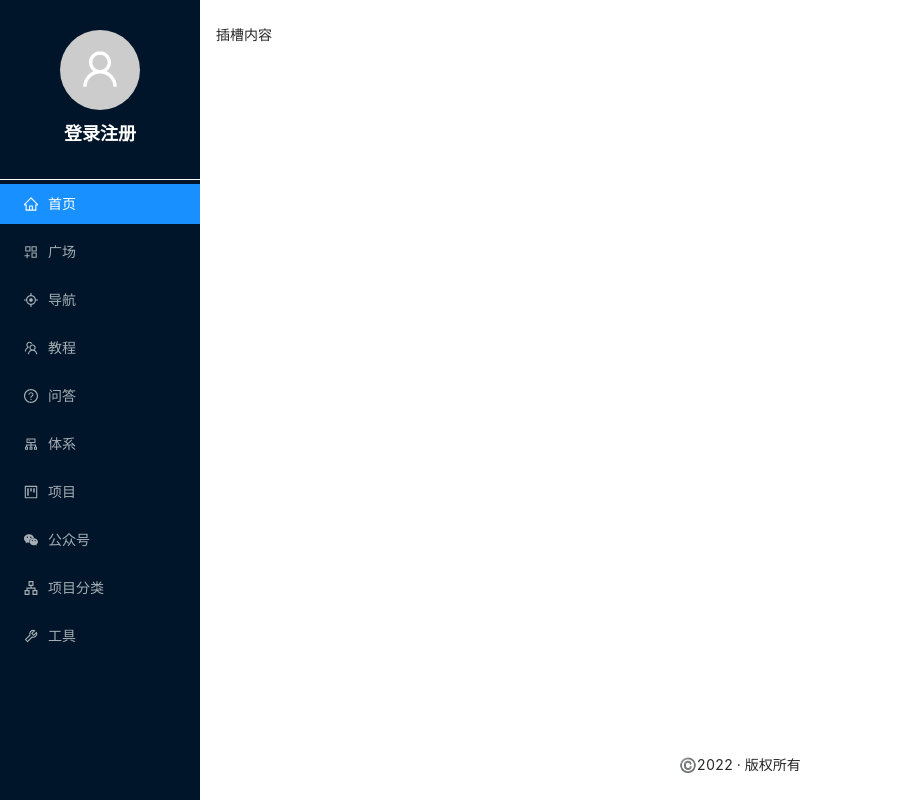
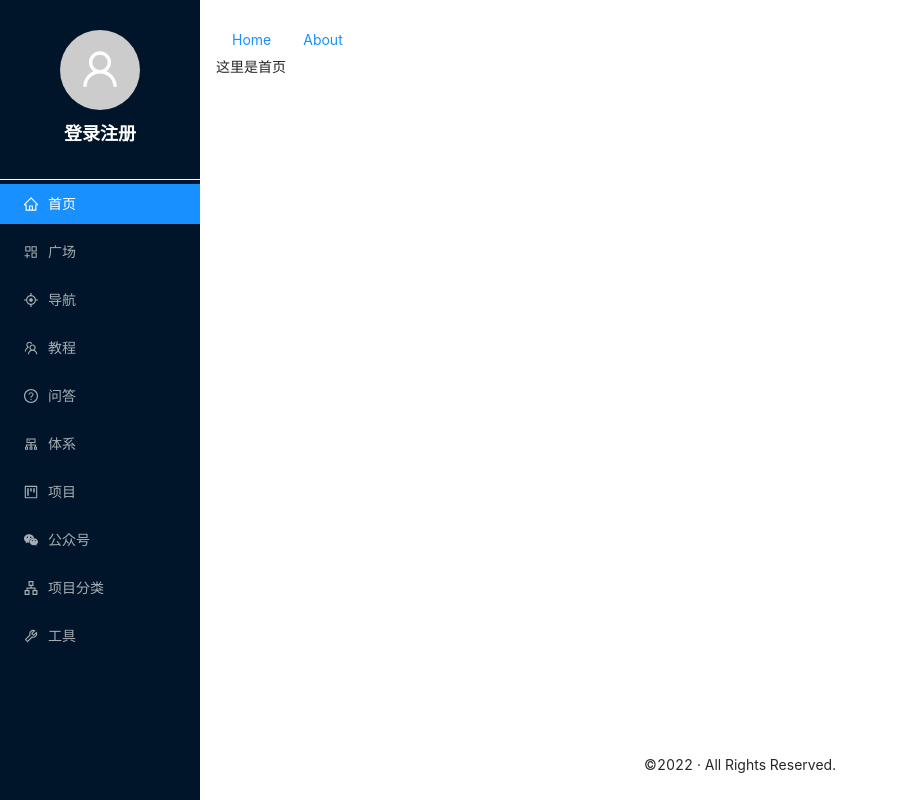
Before and after one commit to xiaopin/wanandroid-react, a React (Vite) app: page / in a window 1280 px wide. Shown: the whole page, without its empty margins (0-898 px from the left). Built offline with nearby package versions, Linux system fonts and the light colour scheme.

Commit message:
路由初体验

```diff
--- a/package.json
+++ b/package.json
@@ -12,6 +12,8 @@
     "classnames": "^2.3.1",
     "react": "^18.0.0",
     "react-dom": "^18.0.0",
+    "react-router-dom": "^6.3.0",
+    "react-use": "^17.4.0",
     "recoil": "^0.7.3",
     "sass": "^1.52.3",
     "sass-loader": "^13.0.0"
--- a/src/App.tsx
+++ b/src/App.tsx
@@ -1,10 +1,29 @@
-import React from 'react'
-import AppLayout from './components/AppLayout'
+import { Button } from 'antd'
+import React, { lazy } from 'react'
+import { Routes, Route, useNavigate, useRoutes } from 'react-router-dom'
+import AppLayout from '@/components/AppLayout'
+import AboutView from '@/views/AboutView'
+import HomeView from '@/views/HomeView'
+import NotFoundView from '@/views/404'
 
 const App: React.FC = props => {
+    const navigator = useNavigate()
+
     return (
-        <AppLayout footer={'©️2022 · 版权所有'}>
-            <div>插槽内容</div>
+        <AppLayout>
+            <div>
+                <Button type="link" onClick={() => navigator('/')}>
+                    Home
+                </Button>
+                <Button type="link" onClick={() => navigator('/about')}>
+                    About
+                </Button>
+            </div>
+            <Routes>
+                <Route path="/" element={<HomeView />}></Route>
+                <Route path="/about" element={<AboutView />}></Route>
+                <Route path="*" element={<NotFoundView />}></Route>
+            </Routes>
         </AppLayout>
     )
 }
--- a/src/main.tsx
+++ b/src/main.tsx
@@ -1,11 +1,14 @@
 import React from 'react'
 import ReactDOM from 'react-dom/client'
+import { HashRouter } from 'react-router-dom'
 import App from './App'
 import 'antd/dist/antd.css'
 import './style/app.scss'
 
 ReactDOM.createRoot(document.getElementById('root')!).render(
     <React.StrictMode>
-        <App />
+        <HashRouter>
+            <App />
+        </HashRouter>
     </React.StrictMode>
 )
--- /dev/null
+++ b/src/views/404.tsx
@@ -0,0 +1,10 @@
+/**
+ * 404页面
+ */
+import React from 'react'
+
+const NotFoundView: React.FC = props => {
+    return <div>404 Not Found!!!</div>
+}
+
+export default NotFoundView
--- /dev/null
+++ b/src/views/AboutView.tsx
@@ -0,0 +1,10 @@
+/**
+ * 关于页面
+ */
+import React from 'react'
+
+const AboutView: React.FC = props => {
+    return <div>关于说明</div>
+}
+
+export default AboutView
--- /dev/null
+++ b/src/views/HomeView.tsx
@@ -0,0 +1,14 @@
+/**
+ * 首页页面
+ */
+import React from 'react'
+
+const HomeView: React.FC = props => {
+    return (
+        <>
+            <div>这里是首页</div>
+        </>
+    )
+}
+
+export default HomeView
--- a/tsconfig.json
+++ b/tsconfig.json
@@ -1,5 +1,6 @@
 {
   "compilerOptions": {
+    "baseUrl": ".",
     "target": "ESNext",
     "useDefineForClassFields": true,
     "lib": ["DOM", "DOM.Iterable", "ESNext"],
@@ -14,7 +15,10 @@
     "resolveJsonModule": true,
     "isolatedModules": true,
     "noEmit": true,
-    "jsx": "react-jsx"
+    "jsx": "react-jsx",
+    "paths": {
+      "@/*": ["src/*"]
+    },
   },
   "include": ["src"],
   "references": [{ "path": "./tsconfig.node.json" }]
```
Also changed, not shown: 1 other file (tests, documents, lock files or other folders).
